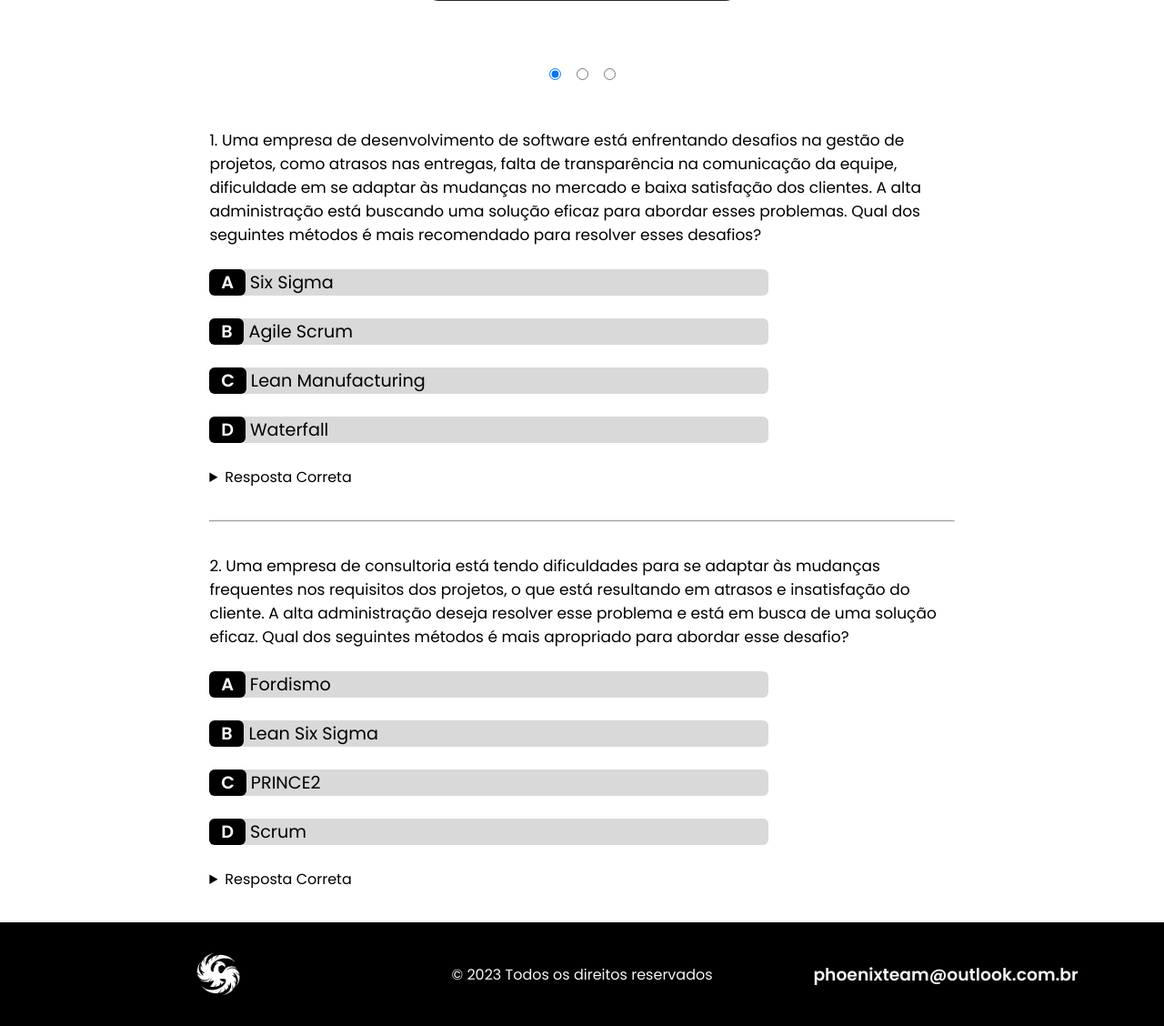
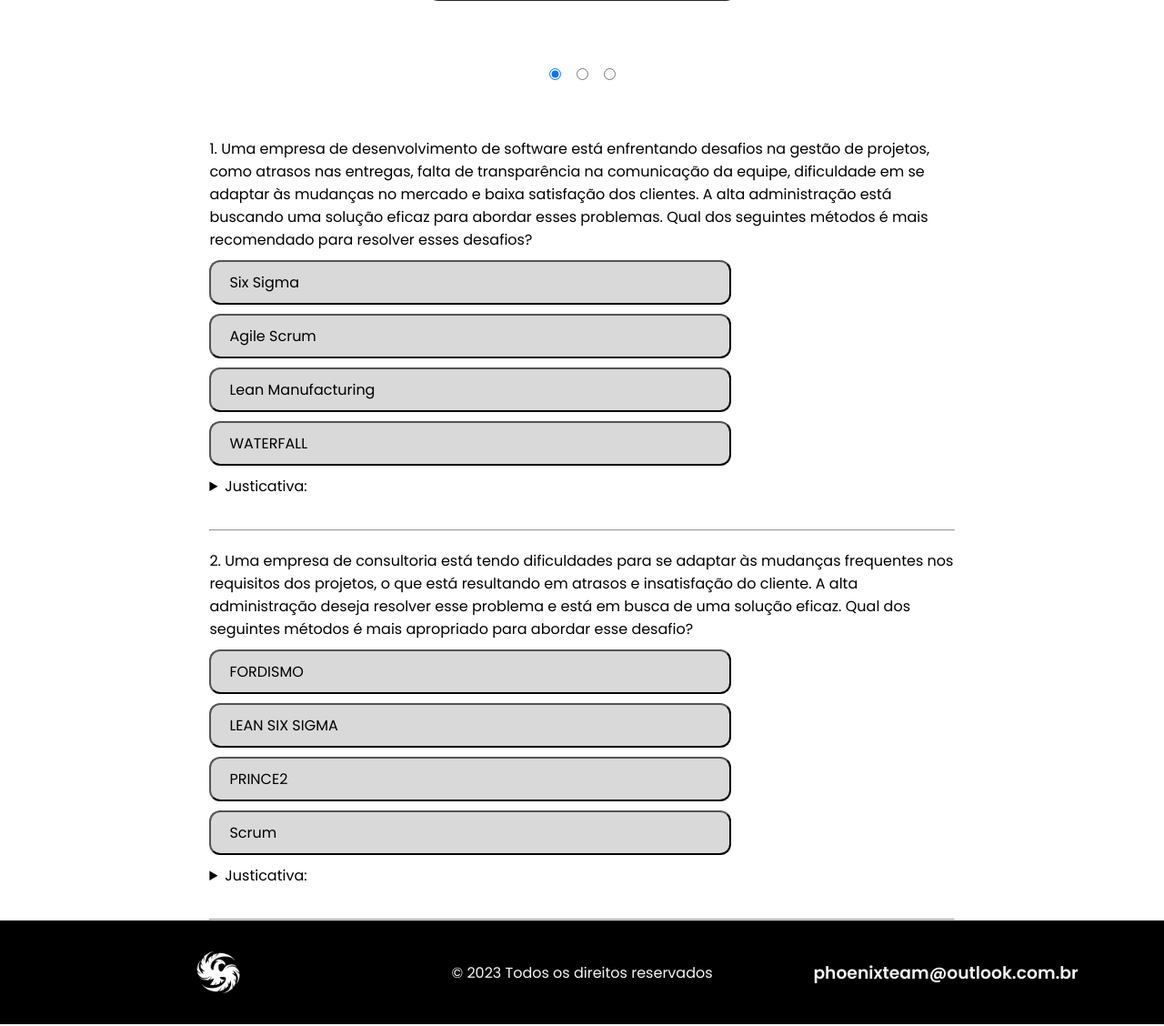
Before and after one commit to Phoenix-Team-Fatec/ScrumTutor, a Flask app: page / in a window 1280 px wide. Shown: the part 650-1778 px from the top of the page at 91% size. Run offline with Flask 3, Linux system fonts and the light colour scheme.

Commit message:
Update index.html
Inserindo a replicação da funcionalidade interativa das perguntas na pagina  index.html , ou home.

```diff
--- a/SPRINT 2/templates/index.html
+++ b/SPRINT 2/templates/index.html
@@ -19,71 +19,92 @@
     </section>
             <section>
                 <div class="container">
-                <p>1. Uma empresa de desenvolvimento de software está enfrentando desafios na gestão de projetos, como atrasos nas
+                    <div class="question" id="question">1. Uma empresa de desenvolvimento de software está enfrentando desafios na gestão de projetos, como atrasos nas
                         entregas, falta de transparência na comunicação da equipe, dificuldade em se adaptar às mudanças no mercado e
                         baixa satisfação dos clientes. A alta administração está buscando uma solução eficaz para abordar esses problemas.
-                    Qual dos seguintes métodos é mais recomendado para resolver esses desafios?
-                    </p>
-                <div class="choice-container">
-                    <span class="choice-prefix">A</span>
-                    <span class="choice-text">Six Sigma</span>
+                        Qual dos seguintes métodos é mais recomendado para resolver esses desafios?</div>
+                    <div class="options">
+                      <div class="option">
+                        <button class="button" data-question="pergunta4" data-answer="wrong" onclick="checkAnswer('pergunta4', this)">Six Sigma</button>
                       </div>
-                <div class="choice-container">
-                    <span class="choice-prefix">B</span>
-                    <span class="choice-text">Agile Scrum</span>
+                      <div class="option">
+                        <button class="button" data-question="pergunta4" data-answer="correct" onclick="checkAnswer('pergunta4', this)">Agile Scrum</button>
                       </div>
-                <div class="choice-container">
-                    <span class="choice-prefix">C</span>
-                    <span class="choice-text">Lean Manufacturing</span>
+                      <div class="option">
+                        <button class="button" data-question="pergunta4" data-answer="wrong" onclick="checkAnswer('pergunta4', this)">Lean Manufacturing</button>
                       </div>
-                <div class="choice-container">
-                    <span class="choice-prefix">D</span>
-                    <span class="choice-text">Waterfall</span>
+                      <div class="option">
+                        <button class="button" data-question="pergunta4" data-answer="wrong" onclick="checkAnswer('pergunta4', this)">WATERFALL</button>
                       </div>
-                <div>
-                    <section>
+
                       <details>
-                            <summary>Resposta Correta</summary>
+                        <summary class="justificativa_pergunta">Justicativa:</summary>
                        <p>Alternativa correta: B. O método Scrum é uma abordagem ágil amplamente adotada para gerenciamento de projetos, especialmente no desenvolvimento de software. Ele oferece uma estrutura flexível que pode ajudar a empresa a lidar com os desafios mencionados, por exemplo: comunicação, entrega contínua e adaptalidade</p>
                        </details>
+                </div>
             </section>
-                </div>
-        </div>
-        <br><hr>
+
             <br>
 
+            <hr>
+
+            <section>
                 <div class="container">
-            <p>2. Uma empresa de consultoria está tendo dificuldades para se adaptar às mudanças frequentes nos requisitos dos
+                    <div class="question" id="question">2. Uma empresa de consultoria está tendo dificuldades para se adaptar às mudanças frequentes nos requisitos dos
                         projetos, o que está resultando em atrasos e insatisfação do cliente. A alta administração deseja resolver esse
                         problema e está em busca de uma solução eficaz. Qual dos seguintes métodos é mais apropriado para abordar
-                esse desafio?
-                </p>
-            <div class="choice-container">
-                <span class="choice-prefix">A</span>
-                <span class="choice-text">Fordismo</span>
+                        esse desafio?</div>
+                    <div class="options">
+                      <div class="option">
+                        <button class="button" data-question="pergunta5" data-answer="wrong" onclick="checkAnswer('pergunta5', this)">FORDISMO</button>
                       </div>
-            <div class="choice-container">
-                <span class="choice-prefix">B</span>
-                <span class="choice-text">Lean Six Sigma</span>
+                      <div class="option">
+                        <button class="button" data-question="pergunta5" data-answer="wrong" onclick="checkAnswer('pergunta5', this)">LEAN SIX SIGMA</button>
                       </div>
-            <div class="choice-container">
-                <span class="choice-prefix">C</span>
-                <span class="choice-text">PRINCE2</span>
+                      <div class="option">
+                        <button class="button" data-question="pergunta5" data-answer="wrong" onclick="checkAnswer('pergunta5', this)">PRINCE2</button>
                       </div>
-            <div class="choice-container">
-                <span class="choice-prefix">D</span>
-                <span class="choice-text">Scrum</span>
+                      <div class="option">
+                        <button class="button" data-question="pergunta5" data-answer="correct" onclick="checkAnswer('pergunta5', this)">Scrum</button>
                       </div>
-            <div>
-                <section>
+
                       <details>
-                        <summary>Resposta Correta</summary>
+                        <summary class="justificativa_pergunta">Justicativa:</summary>
                        <p>Alternativa correta: D.O método Scrum é a solução mais adequada para abordar o desafio de falta de adaptação em projetos devido à sua facilidade de adaptatividade e outras razões: adaptação iterativa, colaboração contínua e visibilidade e transparência.</p>
                        </details>
+                </div>
             </section>
-            </div>
+
             <br>
-    </div>
+
+            <hr>
+
+
+
+
+
+            <script>
+              function checkAnswer(question, clickedButton) {
+                  var buttons = document.querySelectorAll('[data-question="' + question + '"]');
+                  var correctAnswer;
+                  var wrongAnswers = [];
+
+                  for (var i = 0; i < buttons.length; i++) {
+                      if (buttons[i].getAttribute('data-answer') === 'correct') {
+                          correctAnswer = buttons[i];
+                      } else {
+                          wrongAnswers.push(buttons[i]);
+                      }
+                  }
+
+                  for (var i = 0; i < wrongAnswers.length; i++) {
+                      wrongAnswers[i].style.backgroundColor = '#FF7070';
+                  }
+                  correctAnswer.style.backgroundColor = '#79FBAD';
+                  clickedButton.style.backgroundColor = clickedButton.getAttribute('data-answer') === 'correct' ? '#79FBAD' : '#FF7070';
+              }
+              </script>
+
     </section>
 </main>
 
```
Lines whose indentation alone changed are shown as unchanged.
